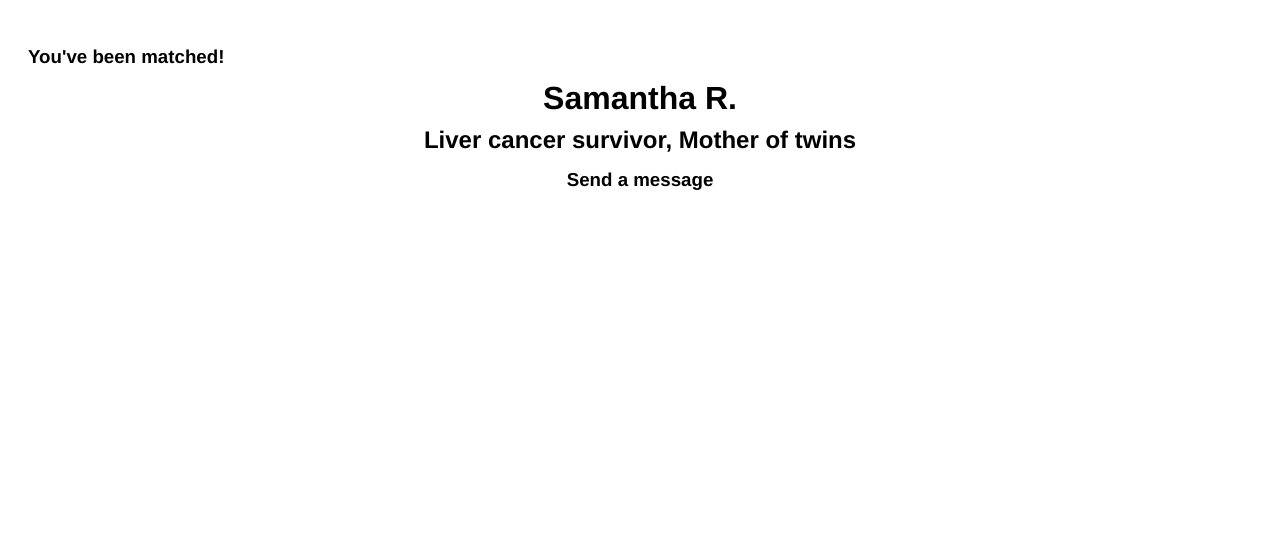
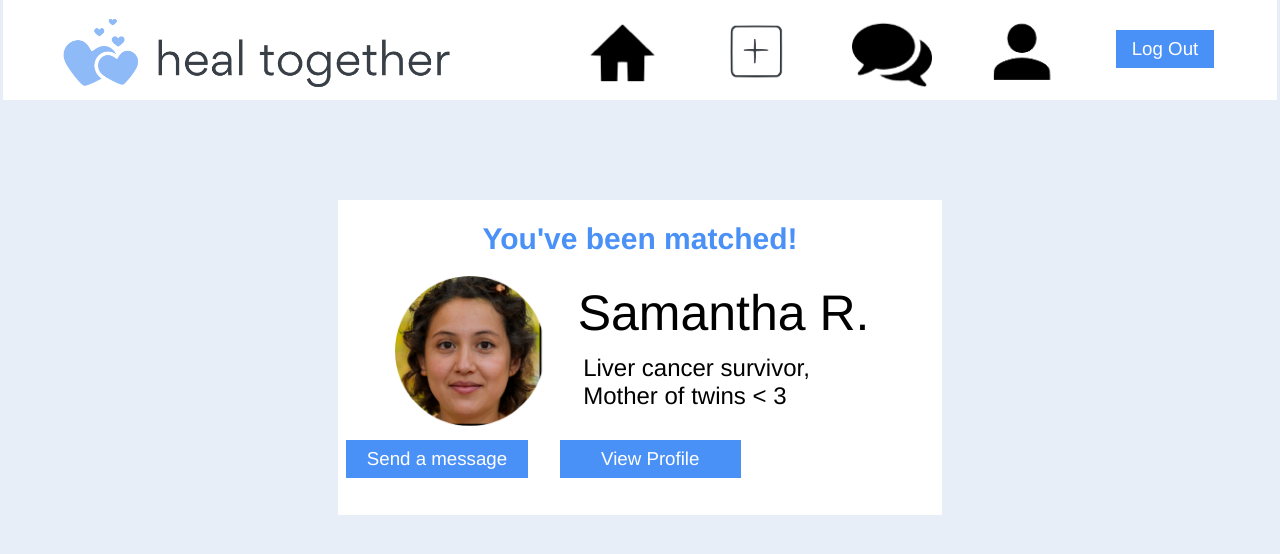
Before and after one commit to Charlychee/HackDuke-, a Flask app: page /match in a window 1280 px wide. Shown: the top 554 px of the page. Run offline with Flask 2, Linux system fonts and the light colour scheme.

Commit message:
match page almost done

```diff
--- a/static/match.css
+++ b/static/match.css
@@ -3,10 +3,101 @@ body {
 	text-align: center;
 	padding: 20px;
 	background-size: 1450px 850px;
+	background-color: #E7EEF8;
 }
-#msg{
-	text-align:left;
+#msg {
+	text-align: center;
+	color: rgb(74, 145, 247);
+	font-size: 30px;
+	margin-top: -5px;
 }
-.profile{
-	line-height: 15pt;
+.profile {
+	position: relative;
+	top: 80%;
+	margin: auto;
+	margin-top: 100px;
+	width: 45%;
+	background-color: white;
+	padding: 20pt;
+	max-width: 580px;
 }
+#pic{
+	float: left;
+	margin-left: 30px;
+}
+#name{
+	font-size: 50px;
+	line-height: 15px;
+	text-align: left;
+	position: relative;
+	left: 6%;
+	margin-top: 50px;
+	font-weight: 300;
+}
+
+.button {
+	margin: 10px auto;
+	background-color: rgb(74, 145, 247);
+	width: 30%;
+	padding: 8px;
+	color: white;
+	font-weight: 200;
+}
+
+#descrip {
+	text-align: left;
+	width: 80%;
+	position: relative;
+	left: 7%;
+	font-weight: 200;
+}
+
+.topnav {
+	background-color: white;
+	margin-top: -28px;
+	margin-bottom: 50px;
+	margin-left: -25px;
+	margin-right: -25px;
+	background-color: white;
+	padding: 50px;
+}
+
+.topnav a {
+	float: left;
+	text-align: center;
+	padding-left: 4%;
+	text-decoration: none;
+	background-color: white;
+	padding-top: -20px;
+	margin-top: -50px;
+	vertical-align: bottom;
+
+}
+
+#send {
+	position: relative;
+	bottom: 5%;
+	left: -20%;
+	display: inline-block;
+	min-width: 150px;
+}
+#view {
+	position: relative;
+	bottom: 5%;
+	right: 15%;
+	display: inline-block;
+	min-width: 150px;
+}
+
+#log{
+	width: 100%;
+	margin-top: 30px;
+}
+
+.move{
+	margin-top: 15px;
+}
+#banner{
+	margin-left:-50px;
+	margin-right:70px;
+}
--- a/templates/match.html
+++ b/templates/match.html
@@ -12,13 +12,23 @@
     <title> Heal Together </title>
 </head>
 <body>
+    <div class="topnav">
+        <a><img src="../static/banner.png" id="banner"/></a>
+        <a><img src="../static/home.png" width=90 class="move"/></a>
+        <a><img src="../static/plus.png" width=90 class="move"/></a>
+        <a><img src="../static/chat.png" width=80 class="move"/></a>
+        <a><img src="../static/person.png" width=90 class="move"/></a>
+        <a> <h3 class="button" id="log"> Log Out </h3> </a>
+    </div>
     <div class="profile">
-        <h3 id="msg"> You've been matched!</h3>
-        <div>
+        <h1 id="msg"> You've been matched!</h1>
+        <div id="pic">
+            <label class="buttons"> <img src="../static/samantha.png" width=150/>  </label>
         </div>
-        <h1> Samantha R. </h1>
-        <h2> Liver cancer survivor, Mother of twins </h2>
-        <h3 id="home">Send a message</h3>
+        <h1 id="name"> Samantha R. </h1>
+        <h2 id="descrip"> Liver cancer survivor, <br> Mother of twins <	&#51; <br></h2>
+        <h3 class="button" id="send">Send a message</h3>
+        <h3 class="button" id="view">View Profile</h3>
     </div>
 
 </body>
```
Also changed, not shown: static/samantha.png (added).
